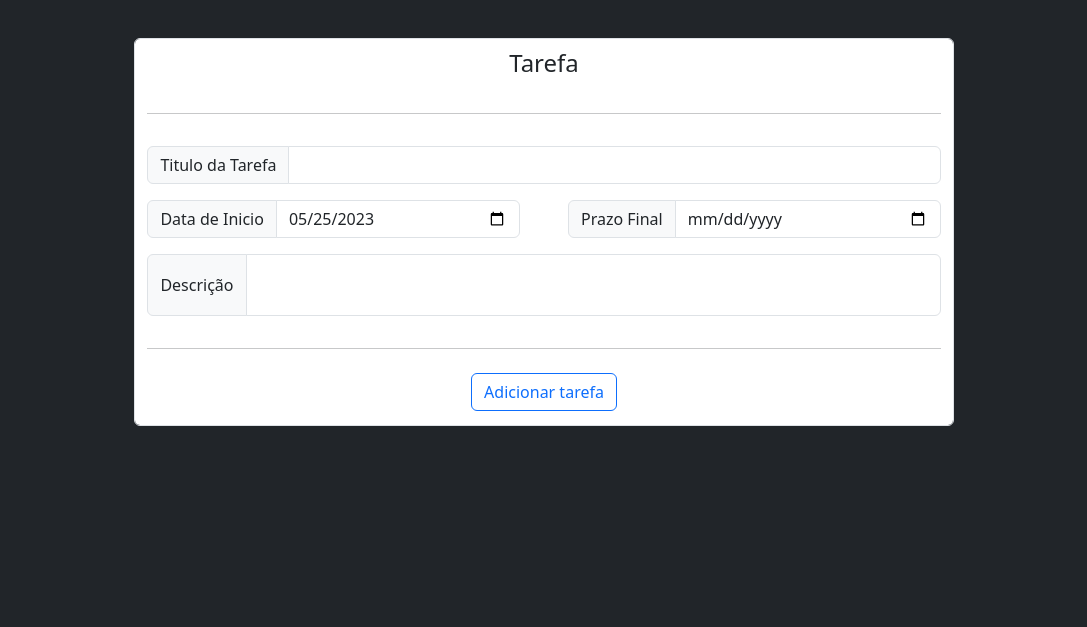
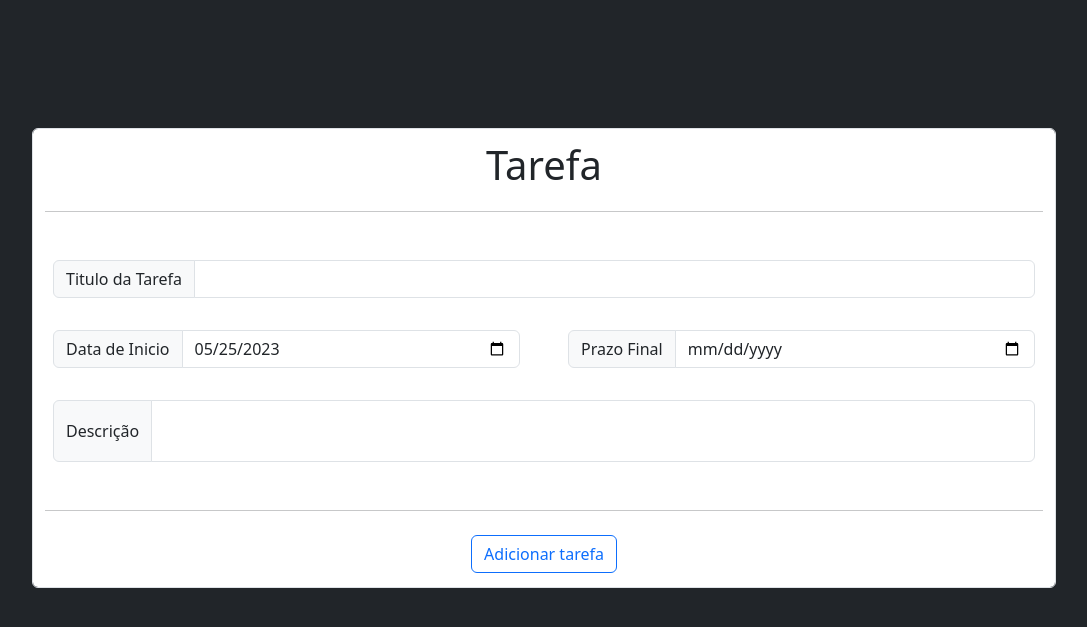
Before and after one commit to MiguelMelo-1/projeto_sw, a Flask app: page / in a window 1280 px wide. Shown: the part 62-689 px from the top of the page, without its empty margins (96-1183 px from the left). Run offline with Flask 3, Linux system fonts and the light colour scheme; some libraries are stand-ins or nearby versions; some web fonts are replaced.

Commit message:
MiguelMelo

```diff
--- a/project/routes.py
+++ b/project/routes.py
@@ -12,10 +12,21 @@ def index():
         task_description = request.form['idAddTaskDescription']
         task_date_start = request.form['idAddTaskDateStart']
         task_date_end = request.form['idAddTaskDateEnd']
+
+        new_task = Task(
+            title = task_title,
+            desc = task_description,
+            date_start = task_date_start,
+            date_end = task_date_end
+            )
     else:
         dia = datetime.now()
         return render_template('home.html', dia=dia)
 
+@app.route("/login", methods = ["GET", "POST"])
+def login():
+    return render_template("login.html")
+
 @app.route("/tasks")
 def tasks():
     return render_template('tarefas.html')
--- a/project/templates/home.html
+++ b/project/templates/home.html
@@ -5,17 +5,17 @@
 {% endblock %}
 
 {% block content %}
-    <div style="margin-left: 18%; margin-right: 18%; margin-top: 3%;">
-        <form action="{{ url_for('index') }}" class="form-control">
+    <div style="margin-left: 10%; margin-right: 10%; margin-top: 10%;">
+        <form action="{{ url_for('index') }}" class="form-control" method="post">
             <fieldset>
-                <legend class="text-center pb-4">Tarefa</legend>
+                <legend class="text-center pb-2 fs-1">Tarefa</legend>
                 <hr>
-                <div class="py-3">
-                    <div class="input-group mb-3">
+                <div class="py-4">
+                    <div class="input-group mb-3 p-2">
                         <span class="input-group-text">Titulo da Tarefa</span>
                         <input type="text" class="form-control" id="idAddTaskTitle">
                     </div>
-                    <div class="row gx-5">
+                    <div class="row gx-5 p-2">
                         <div class="input-group mb-3 col">
                             <span class="input-group-text">Data de Inicio</span>
                             <input type="date" id="idAddTaskDateStart" class="form-control" value="{{ dia.strftime('%Y-%m-%d') }}">
@@ -25,7 +25,7 @@
                             <input type="date" id="idAddTaskDateEnd" class="form-control">
                         </div>
                     </div>
-                    <div class="input-group">
+                    <div class="input-group p-2">
                         <span class="input-group-text">Descrição</span>
                         <textarea id="idAddTaskDescription" class="form-control" style="resize: none;"></textarea>
                     </div>
```
Also changed, not shown: project/templates/login.html (+38 -0 lines).
